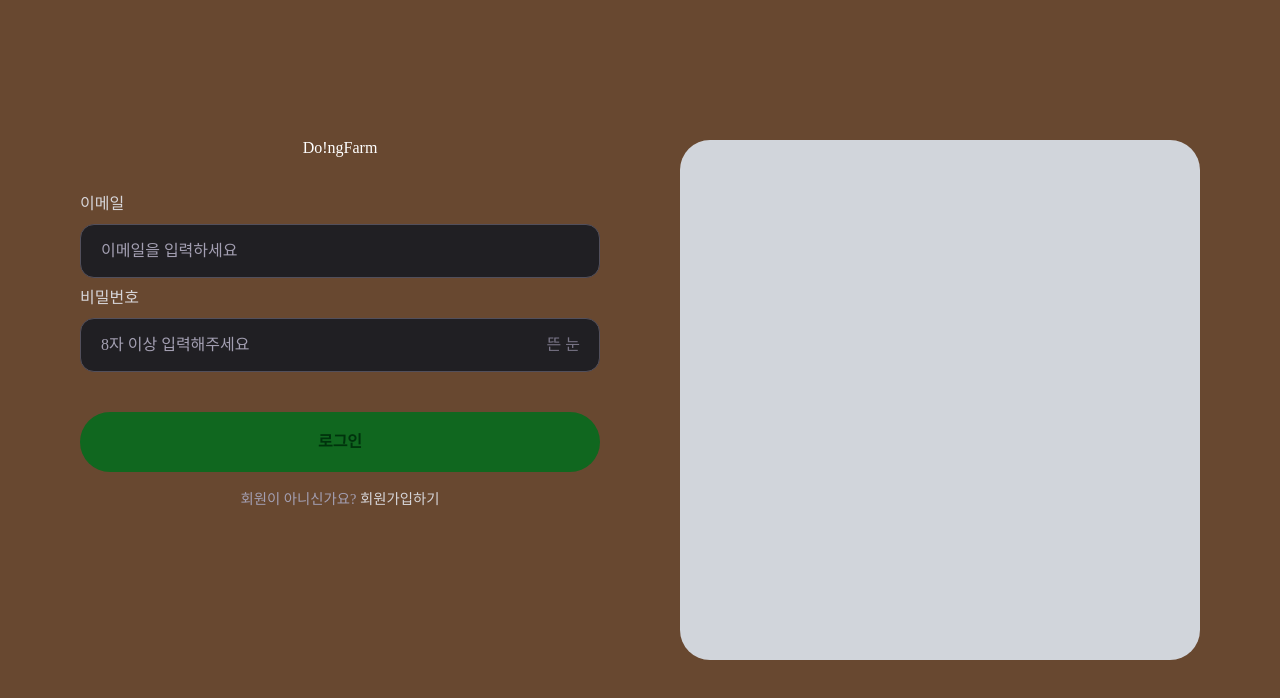
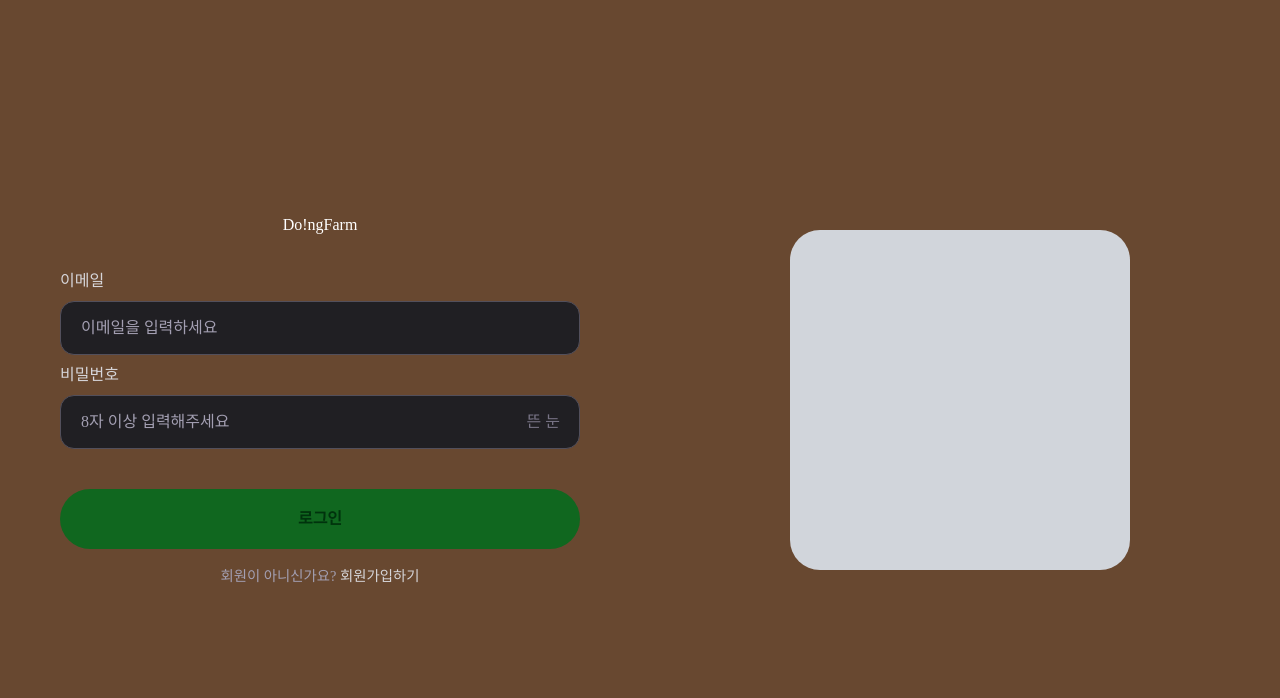
Before and after one commit to douk9909/DoingFarm, a Next.js app: page /login in a window 1280 px wide. Shown: the top 698 px of the page. Built offline with nearby package versions, Linux system fonts and the light colour scheme; a web font is replaced by a local one.

Commit message:
fix: 로그인 페이지 레이아웃 수정

```diff
--- a/src/app/(auth)/login/LoginForm.module.css
+++ b/src/app/(auth)/login/LoginForm.module.css
@@ -2,6 +2,7 @@
   display: flex;
   flex-direction: column;
   width: 100%;
+  max-width: 520px;
 }
 
 .logoWrapper {
--- a/src/app/(auth)/login/login.module.css
+++ b/src/app/(auth)/login/login.module.css
@@ -8,13 +8,16 @@
 
 .mainContent {
   display: flex;
-  flex-direction: column;
   width: 100%;
-  padding: 0 24px;
+  height: 100vh;
 }
 
 .formSection {
   width: 100%;
+  display: flex;
+  justify-content: center;
+  align-items: center;
+  padding: 0 24px;
 }
 
 .illustrationSection {
@@ -30,29 +33,23 @@
 
 /* tablet */
 @media (min-width: 768px) {
-  .mainContent {
+  .formSection {
     padding: 0 40px;
-    max-width: 600px;
   }
 }
 
 /* desktop */
 @media (min-width: 1024px) {
-  .mainContent {
-    flex-direction: row;
-    max-width: 1240px;
-    gap: 80px;
+  .formSection {
+    width: 50%;
     padding: 0 60px;
   }
 
   .illustrationSection {
+    width: 50%;
     display: flex;
-    flex: 1;
     justify-content: center;
-  }
-
-  .formSection {
-    flex: 1;
-    max-width: 520px;
+    align-items: center;
+    padding: 0 150px;
   }
 }
```
